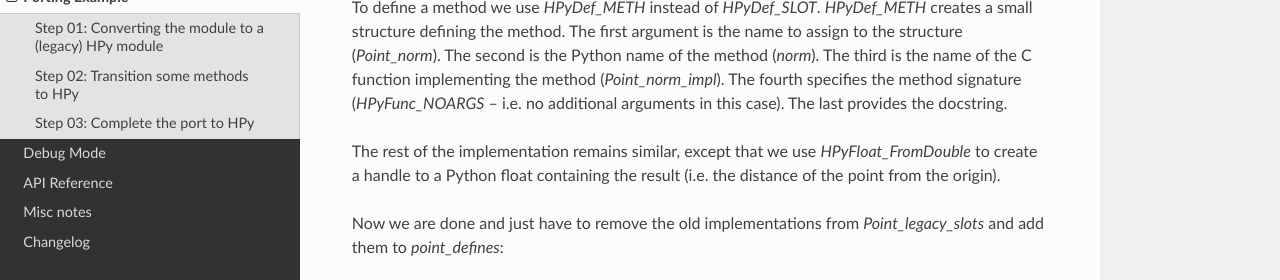
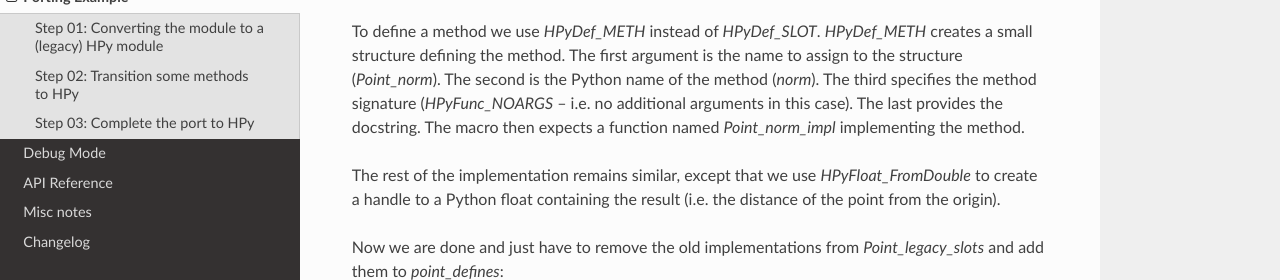
Before and after one commit to hpyproject/hpy, a Sphinx documentation site: the page built from docs/porting-example/index.rst, in a window 1280 px wide and 900 px high, scrolled down 4994 px, cut to the strip 212-492 px from the top of the window. Built offline with Sphinx 7.4.7 and the Read the Docs theme 2.0.0, drawn with Linux system fonts in a browser that asks for light colours; some of the changed text lies outside the part shown.

Commit message:
Update porting example

```diff
--- a/docs/porting-example/index.rst
+++ b/docs/porting-example/index.rst
@@ -95,10 +95,12 @@
 the methods are still in `Point_slots` which we have renamed to
 `Point_legacy_slots` for clarity.
 
-The `PointObject_IS_LEGACY` is defined by the `HPyType_LEGACY_HELPERS` macro
-and will be set to true until we replace the legacy macro with the
+`SHAPE(PointObject)` is a macro that retrieves the shape of `PointObject` as it
+was defined by the `HPyType_LEGACY_HELPERS` macro and will be set to
+`HPyType_BuiltinShape_Legacy` until we replace the legacy macro with the
 `HPyType_HELPERS` one. Any type with `legacy_slots` or that still includes
-`PyObject_HEAD` in its struct should have `legacy` set to true.
+`PyObject_HEAD` in its struct should have `.builtin_shape` set to
+`HPyType_BuiltinShape_Legacy`.
 
 Similarly we must replace `PyModuleDef` with `HPyModuleDef`:
 
@@ -154,14 +156,14 @@
 
 .. literalinclude:: steps/step_02_hpy_legacy.c
     :lineno-match:
-    :start-at: HPyDef_SLOT(Point_traverse, Point_traverse_impl, HPy_tp_traverse)
+    :start-at: HPyDef_SLOT(Point_traverse, HPy_tp_traverse)
     :end-before: // this is a method for creating a Point
 
 In the first line we used the `HPyDef_SLOT` macro to define a small structure
 that describes the slot being implemented. The first argument, `Point_traverse`,
-is the name to assign the structure to. The second, `Point_traverse_impl`,
-is the name of the function implementing the slot. The last, `HPy_tp_traverse`,
-specifies the kind of slot.
+is the name to assign the structure to. By convention, the `HPyDef_SLOT` macro
+expects a function called `Point_traverse_impl` implementing the slot. The
+second argument, `HPy_tp_traverse`, specifies the kind of slot.
 
 This is a change from how slots are defined in the old C API. In the old API,
 the kind of slot is only specified much lower down in `Point_legacy_slots`. In
@@ -242,16 +244,16 @@
 
 .. literalinclude:: steps/step_02_hpy_legacy.c
     :lineno-match:
-    :start-at: HPyDef_METH(Point_norm, "norm", Point_norm_impl, HPyFunc_NOARGS, .doc="Distance from origin.")
+    :start-at: HPyDef_METH(Point_norm, "norm", HPyFunc_NOARGS, .doc="Distance from origin.")
     :end-before: // this is an LEGACY function which casts a PyObject* into a PyPointObject*
 
 To define a method we use `HPyDef_METH` instead of `HPyDef_SLOT`. `HPyDef_METH`
 creates a small structure defining the method. The first argument is the name
 to assign to the structure (`Point_norm`). The second is the Python name of
-the method (`norm`). The third is the name of the C function implementing the
-method (`Point_norm_impl`). The fourth specifies the method signature
-(`HPyFunc_NOARGS` -- i.e. no additional arguments in this case). The
-last provides the docstring.
+the method (`norm`). The third specifies the method signature (`HPyFunc_NOARGS`
+-- i.e. no additional arguments in this case). The last provides the docstring.
+The macro then expects a function named `Point_norm_impl` implementing the
+method.
 
 The rest of the implementation remains similar, except that we use
 `HPyFloat_FromDouble` to create a handle to a Python float containing the
```
Also changed, not shown: other parts of docs/porting-example/index.rst (+3 -3 lines), 3 other files.
